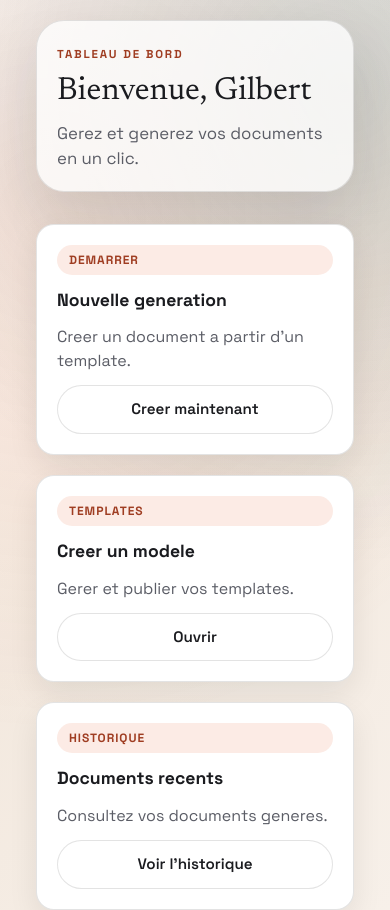
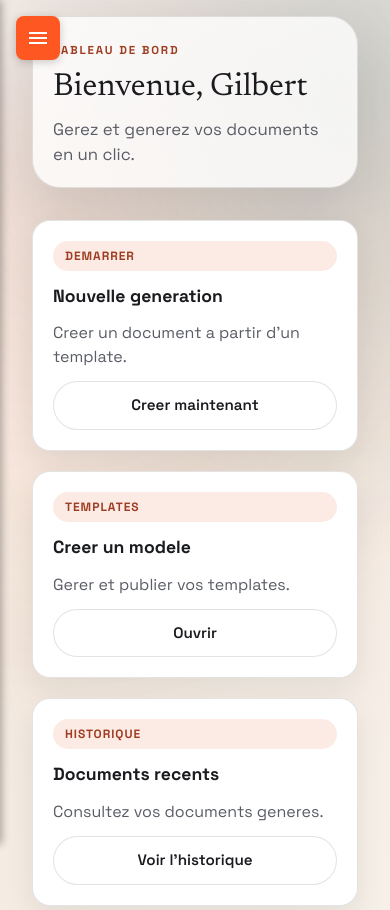
Before and after one commit to GraceHermine/GenerateurDocument, an Angular app in the folder GenDocF/: page /user in a window 390 px wide. Shown: the top 910 px of the page. Built offline with nearby package versions, Linux system fonts and the light colour scheme; no server answers; sample sign-in values are in the browser's storage.

Commit message:
Rendre l’interface responsive (mobile / desktop)

```diff
--- a/GenDocF/src/app/app.config.ts
+++ b/GenDocF/src/app/app.config.ts
@@ -1,5 +1,5 @@
 import { ApplicationConfig, provideBrowserGlobalErrorListeners } from '@angular/core';
-import { provideRouter } from '@angular/router';
+import { provideRouter, withInMemoryScrolling } from '@angular/router'; // 👈 Import ajouté ici
 
 import { provideClientHydration, withEventReplay } from '@angular/platform-browser';
 import { HTTP_INTERCEPTORS, provideHttpClient, withFetch, withInterceptorsFromDi } from '@angular/common/http';
@@ -8,7 +8,15 @@ import { AuthInterceptor } from './core/interceptors/auth.interceptor';
 
 export const appConfig: ApplicationConfig = {
   providers: [
-    provideRouter(routes),
+    // 👇 Modification ici pour activer le scroll vers le haut
+    provideRouter(
+      routes,
+      withInMemoryScrolling({
+        scrollPositionRestoration: 'top',
+        anchorScrolling: 'enabled'
+      })
+    ),
+
     // provideClientHydration(withEventReplay()),
     provideHttpClient(withFetch(), withInterceptorsFromDi()),
     {
@@ -18,7 +26,6 @@ export const appConfig: ApplicationConfig = {
     },
 
     provideBrowserGlobalErrorListeners(),
-    provideRouter(routes),
-
+    // J'ai retiré le deuxième 'provideRouter(routes)' qui était ici en doublon et bloquait la config du scroll.
   ]
 };
--- a/GenDocF/src/app/shared/layouts/user/user.html
+++ b/GenDocF/src/app/shared/layouts/user/user.html
@@ -1,5 +1,11 @@
-<div class="public-theme user-layout">
-  <aside class="user-sidebar">
+<div class="public-theme user-layout" [class.menu-open]="isMenuOpen">
+  <!-- Mobile Menu Toggle Button -->
+  <button class="mobile-menu-toggle" (click)="toggleMenu()">
+    <span class="material-symbols-outlined">{{ isMenuOpen ? 'close' : 'menu' }}</span>
+  </button>
+
+  <!-- Sidebar -->
+  <aside class="user-sidebar" [class.is-open]="isMenuOpen">
     <div class="user-brand">
       <div class="user-brand-mark">
         <span class="material-symbols-outlined">forest</span>
@@ -11,48 +17,49 @@
     </div>
 
     <nav class="user-nav">
-      <a routerLink="/user" routerLinkActive="is-active" [routerLinkActiveOptions]="{ exact: true }">
+      <a routerLink="/user" routerLinkActive="is-active" [routerLinkActiveOptions]="{ exact: true }" (click)="closeMenu()">
         <span class="material-symbols-outlined">dashboard</span>
         Dashboard
       </a>
-      <a routerLink="/user/profile" routerLinkActive="is-active">
+      <a routerLink="/user/profile" routerLinkActive="is-active" (click)="closeMenu()">
         <span class="material-symbols-outlined">person</span>
         Profil
       </a>
-      <a routerLink="/user/history" routerLinkActive="is-active">
+      <a routerLink="/user/history" routerLinkActive="is-active" (click)="closeMenu()">
         <span class="material-symbols-outlined">history</span>
         Historique
       </a>
-      <a routerLink="/user/templates-list" routerLinkActive="is-active">
+      <a routerLink="/user/templates-list" routerLinkActive="is-active" (click)="closeMenu()">
         <span class="material-symbols-outlined">description</span>
         Templates
       </a>
-      <a routerLink="/user/template-create" routerLinkActive="is-active">
+      <a routerLink="/user/template-create" routerLinkActive="is-active" (click)="closeMenu()">
         <span class="material-symbols-outlined">note_add</span>
         Creer template
       </a>
 
       <div class="user-nav-divider"></div>
 
-      <a routerLink="/user/settings" routerLinkActive="is-active">
+      <a routerLink="/user/settings" routerLinkActive="is-active" (click)="closeMenu()">
         <span class="material-symbols-outlined">settings</span>
         Parametres
       </a>
-      <a routerLink="/user/notifications" routerLinkActive="is-active">
+      <a routerLink="/user/notifications" routerLinkActive="is-active" (click)="closeMenu()">
         <span class="material-symbols-outlined">notifications</span>
         Notifications
       </a>
     </nav>
 
     <div class="user-logout">
-      <button routerLink="/auth/logout">
+      <button routerLink="/auth/logout" (click)="closeMenu()">
         <span class="material-symbols-outlined">logout</span>
         Se deconnecter
       </button>
     </div>
   </aside>
 
-  <main class="user-main">
+  <!-- Main Content -->
+  <main class="user-main" (click)="isMenuOpen && closeMenu()">
     <div class="user-content">
       <router-outlet></router-outlet>
     </div>
--- a/GenDocF/src/app/shared/layouts/user/user.scss
+++ b/GenDocF/src/app/shared/layouts/user/user.scss
@@ -1,3 +1,279 @@
 :host {
   display: block;
 }
+
+// ===========================
+// BASE LAYOUT
+// ===========================
+.user-layout {
+  display: flex;
+  min-height: 100vh;
+  background-color: #f5f5f5;
+}
+
+// ===========================
+// SIDEBAR
+// ===========================
+.user-sidebar {
+  width: 240px;
+  background-color: #1a1a1a;
+  color: white;
+  display: flex;
+  flex-direction: column;
+  flex-shrink: 0;
+  transition: transform 0.3s ease;
+  position: relative;
+  z-index: 100;
+}
+
+// Brand
+.user-brand {
+  display: flex;
+  align-items: center;
+  gap: 12px;
+  padding: 1.5rem 1rem;
+  border-bottom: 1px solid rgba(255, 255, 255, 0.1);
+}
+
+.user-brand-mark {
+  width: 40px;
+  height: 40px;
+  background-color: #ff5722;
+  border-radius: 8px;
+  display: flex;
+  align-items: center;
+  justify-content: center;
+  flex-shrink: 0;
+
+  .material-symbols-outlined {
+    font-size: 24px;
+    color: white;
+  }
+}
+
+.user-brand-name {
+  font-size: 1.125rem;
+  font-weight: 700;
+  color: white;
+}
+
+.user-brand-tag {
+  font-size: 0.75rem;
+  color: rgba(255, 255, 255, 0.6);
+  text-transform: uppercase;
+  letter-spacing: 0.5px;
+}
+
+// Navigation
+.user-nav {
+  flex: 1;
+  padding: 1rem 0;
+  overflow-y: auto;
+
+  a {
+    display: flex;
+    align-items: center;
+    gap: 12px;
+    padding: 0.75rem 1rem;
+    color: rgba(255, 255, 255, 0.7);
+    text-decoration: none;
+    transition: all 0.2s ease;
+    border-left: 3px solid transparent;
+
+    .material-symbols-outlined {
+      font-size: 20px;
+    }
+
+    &:hover {
+      background-color: rgba(255, 255, 255, 0.05);
+      color: white;
+    }
+
+    &.is-active {
+      background-color: rgba(255, 87, 34, 0.1);
+      color: #ff5722;
+      border-left-color: #ff5722;
+    }
+  }
+}
+
+.user-nav-divider {
+  height: 1px;
+  background-color: rgba(255, 255, 255, 0.1);
+  margin: 1rem 0;
+}
+
+// Logout
+.user-logout {
+  padding: 1rem;
+  border-top: 1px solid rgba(255, 255, 255, 0.1);
+
+  button {
+    width: 100%;
+    display: flex;
+    align-items: center;
+    justify-content: center;
+    gap: 8px;
+    padding: 0.75rem 1rem;
+    background-color: transparent;
+    border: 1px solid #ff5722;
+    border-radius: 8px;
+    color: #ff5722;
+    font-size: 0.875rem;
+    cursor: pointer;
+    transition: all 0.2s ease;
+
+    .material-symbols-outlined {
+      font-size: 20px;
+    }
+
+    &:hover {
+      background-color: #ff5722;
+      color: white;
+    }
+  }
+}
+
+// ===========================
+// MAIN CONTENT
+// ===========================
+.user-main {
+  flex: 1;
+  overflow-x: hidden;
+  display: flex;
+  flex-direction: column;
+}
+
+.user-content {
+  flex: 1;
+  padding: 2rem;
+  max-width: 1400px;
+  width: 100%;
+  margin: 0 auto;
+}
+
+// ===========================
+// MOBILE RESPONSIVE (< 768px)
+// ===========================
+@media (max-width: 767px) {
+  .user-sidebar {
+    position: fixed;
+    top: 0;
+    left: 0;
+    bottom: 0;
+    width: 280px;
+    max-width: 85vw;
+    z-index: 1000;
+    transform: translateX(-100%);
+    box-shadow: 2px 0 8px rgba(0, 0, 0, 0.3);
+
+    &.is-open {
+      transform: translateX(0);
+    }
+  }
+
+  // Overlay pour fermer le menu
+  .user-layout::before {
+    content: '';
+    position: fixed;
+    top: 0;
+    left: 0;
+    right: 0;
+    bottom: 0;
+    background-color: rgba(0, 0, 0, 0.5);
+    opacity: 0;
+    visibility: hidden;
+    transition: all 0.3s ease;
+    z-index: 999;
+  }
+
+  .user-layout.menu-open::before {
+    opacity: 1;
+    visibility: visible;
+  }
+
+  .user-layout.menu-open .user-sidebar {
+    transform: translateX(0);
+  }
+
+  .user-main {
+    width: 100%;
+  }
+
+  .user-content {
+    padding: 1rem;
+  }
+}
+
+// ===========================
+// TABLET (768px - 1024px)
+// ===========================
+@media (min-width: 768px) and (max-width: 1024px) {
+  .user-sidebar {
+    width: 200px;
+  }
+
+  .user-content {
+    padding: 1.5rem;
+  }
+
+  .user-brand {
+    padding: 1.25rem 1rem;
+  }
+
+  .user-brand-name {
+    font-size: 1rem;
+  }
+}
+
+// ===========================
+// DESKTOP (> 1024px)
+// ===========================
+@media (min-width: 1025px) {
+  .user-sidebar {
+    width: 240px;
+  }
+
+  .user-content {
+    padding: 2rem;
+  }
+}
+
+// ===========================
+// MOBILE MENU TOGGLE BUTTON
+// ===========================
+.mobile-menu-toggle {
+  display: none;
+  position: fixed;
+  top: 1rem;
+  left: 1rem;
+  z-index: 1001;
+  width: 44px;
+  height: 44px;
+  background-color: #ff5722;
+  color: white;
+  border: none;
+  border-radius: 8px;
+  cursor: pointer;
+  box-shadow: 0 2px 8px rgba(0, 0, 0, 0.2);
+  transition: all 0.2s ease;
+
+  .material-symbols-outlined {
+    font-size: 24px;
+  }
+
+  &:hover {
+    background-color: #f4511e;
+    transform: scale(1.05);
+  }
+
+  &:active {
+    transform: scale(0.95);
+  }
+
+  @media (max-width: 767px) {
+    display: flex;
+    align-items: center;
+    justify-content: center;
+  }
+}
--- a/GenDocF/src/app/shared/layouts/user/user.ts
+++ b/GenDocF/src/app/shared/layouts/user/user.ts
@@ -1,14 +1,22 @@
 import { Component } from '@angular/core';
 import { CommonModule } from '@angular/common';
-import { RouterModule } from '@angular/router'; // <--- 1. Import nécessaire
+import { RouterModule } from '@angular/router';
 
 @Component({
   selector: 'app-user',
   standalone: true,
-  imports: [CommonModule, RouterModule], // <--- 2. Ajout dans la liste des imports
+  imports: [CommonModule, RouterModule],
   templateUrl: './user.html',
   styleUrls: ['./user.scss']
 })
 export class User {
-  // Pas besoin de logique complexe ici pour l'instant
+  isMenuOpen = false;
+
+  toggleMenu(): void {
+    this.isMenuOpen = !this.isMenuOpen;
+  }
+
+  closeMenu(): void {
+    this.isMenuOpen = false;
+  }
 }
```
